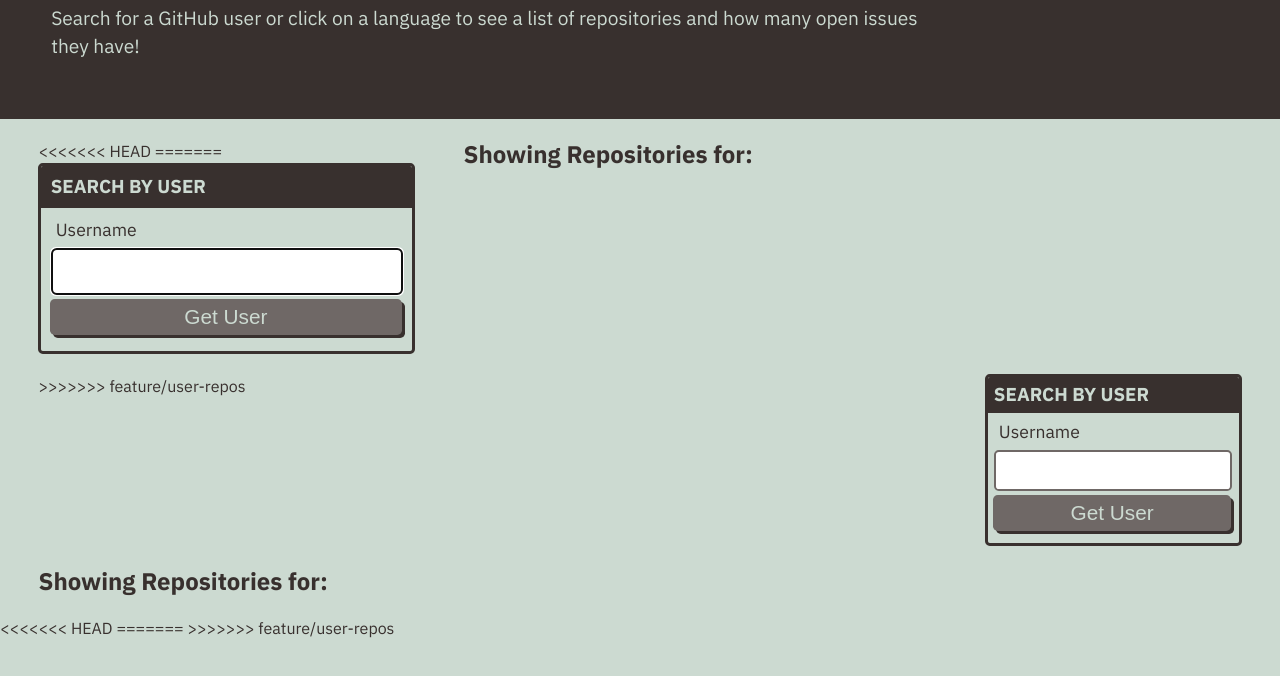
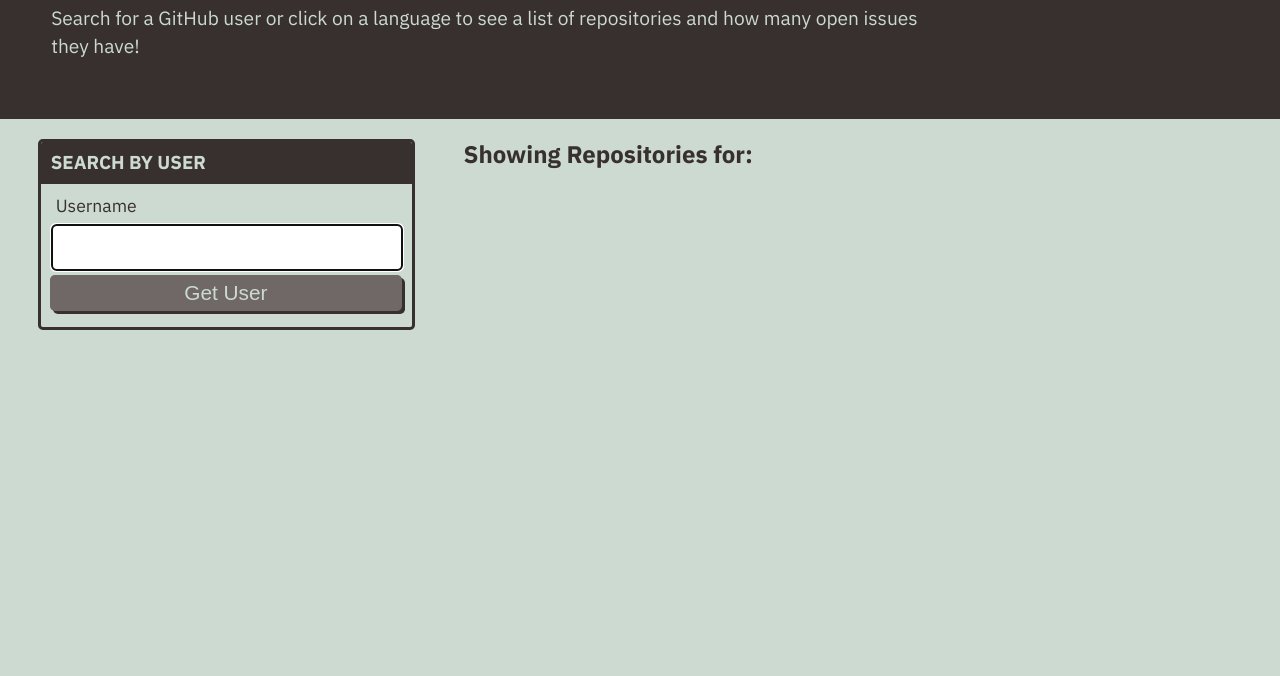
Before and after one commit to isaac11195/git-it-done, a plain HTML site: page index.html in a window 1280 px wide. Shown: the part 114-790 px from the top of the page. Drawn offline with Linux system fonts and the light colour scheme.

Commit message:
commit html

```diff
--- a/index.html
+++ b/index.html
@@ -21,24 +21,6 @@
 
   <main class="flex-row justify-space-between">
     <div class="col-12 col-md-4">
-<<<<<<< HEAD
-=======
-      <div class="card">
-        <h3 class="card-header text-uppercase">Search By User</h3>
-        <form id="user-form" class="card-body">
-          <label class="form-label" for="username">Username</label>
-          <input name="username" id="username" type="text" autofocus="true" class="form-input" />
-          <button type="submit" class="btn">Get User</button>
-        </form>
-      </div>
-    </div>
-
-
-    <div class="col-12 col-md-8">
-      <h2 class="subtitle">Showing Repositories for: <span id="repo-search-term"></span></h2>
-      <div id="repos-container" class="list-group"></div>
-    </div>
->>>>>>> feature/user-repos
 
       <div class="card">
         <h3 class="card-header text-uppercase">Search By User</h3>
@@ -58,13 +40,7 @@
     </div>
   </main>
 
-<<<<<<< HEAD
   <script src="./assets/js/homepage.js"></script>
-=======
-  <!-- add script at the bottom of the body -->
-  <script src="./assets/js/homepage.js"></script>
-
->>>>>>> feature/user-repos
 </body>
 
 </html>
```
Also changed, not shown: single-repo.html (+5 -1 lines).
